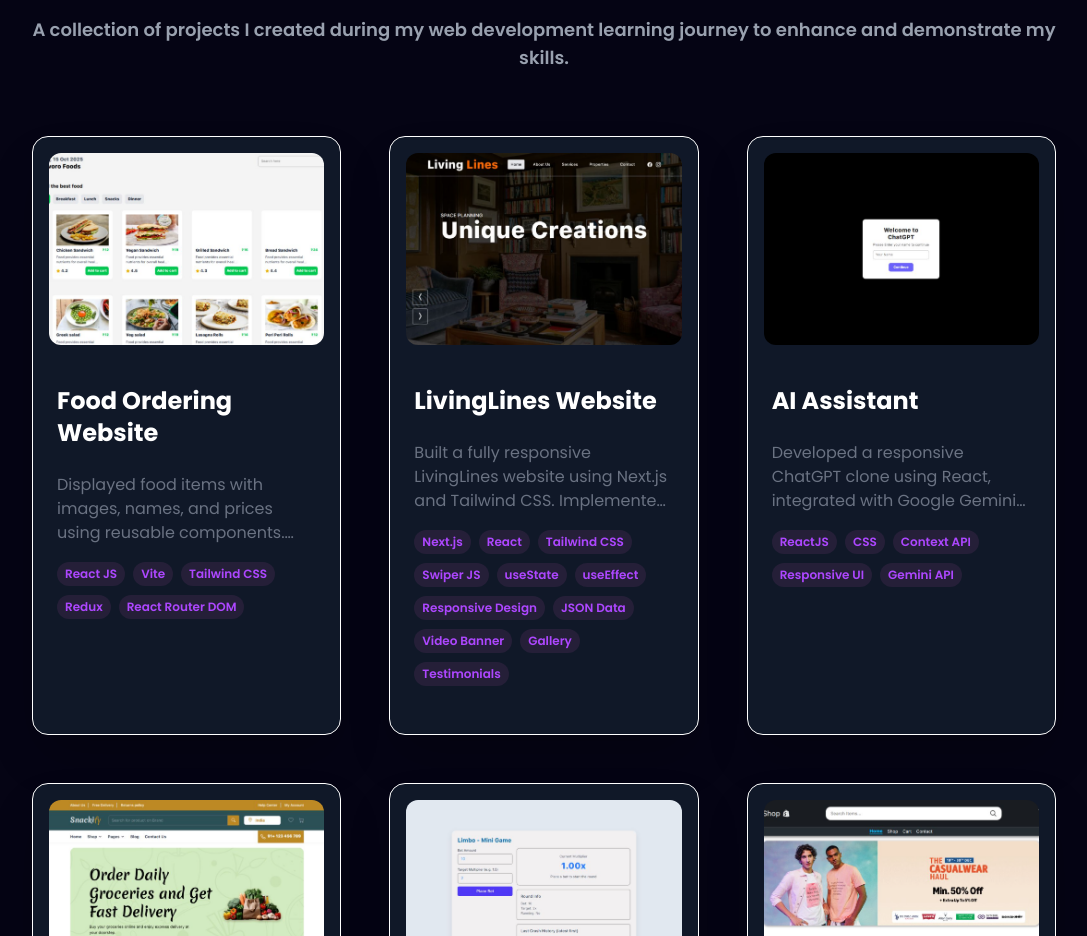
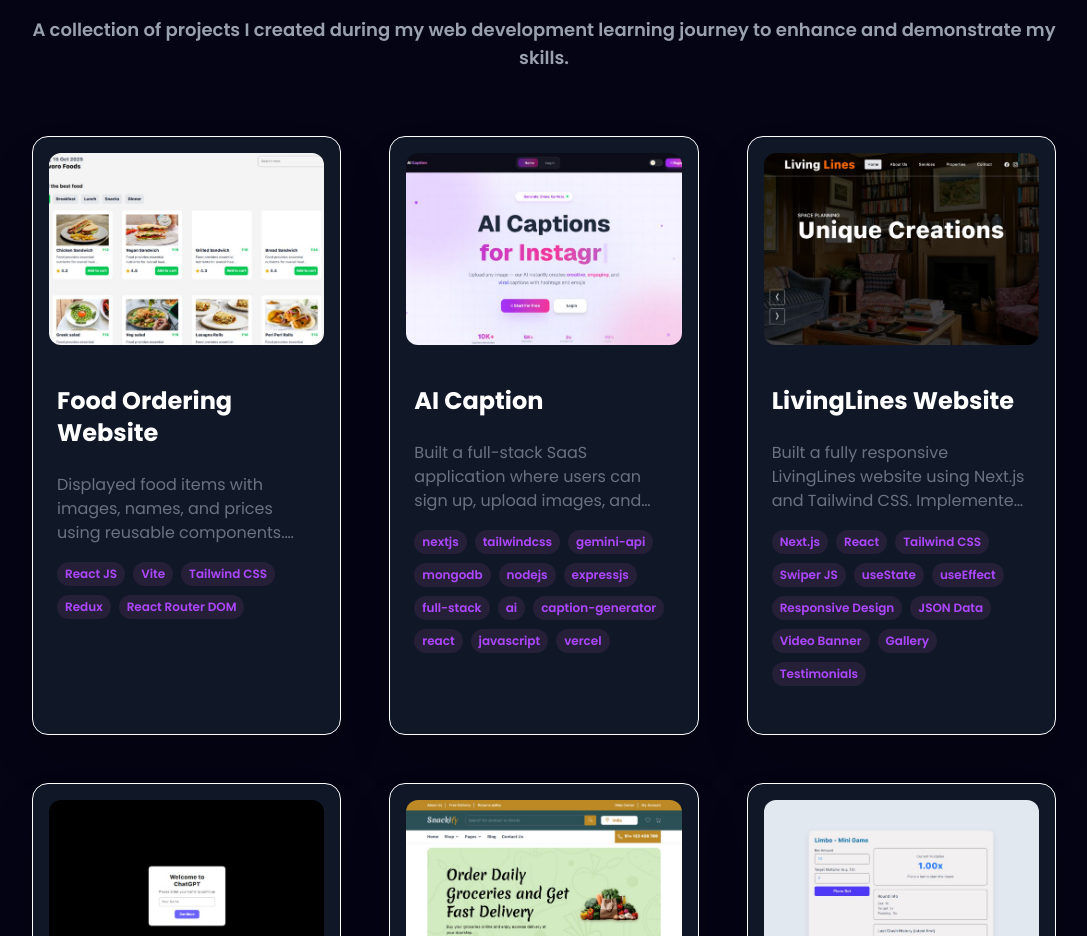
Before and after one commit to isimrangupta/Diksha-Portfolio, a React (Vite) app: page / in a window 1280 px wide. Shown: the part 1860-2796 px from the top of the page, without its empty margins (96-1183 px from the left). Built offline with nearby package versions, Linux system fonts and the light colour scheme.

Commit message:
added new project

```diff
--- a/src/constants.js
+++ b/src/constants.js
@@ -19,6 +19,7 @@ import ignouLogo from "./assets/education_logo/ignouLogo.png";
 import pwLogo from "./assets/education_logo/pw.jpeg";
 
 // Project Section Logo's
+import captionGeneratorLogo from "./assets/work_logo/ai-caption-generator.png";
 import amazonLogo from "./assets/work_logo/amazon.png";
 import apni_shopLogo from "./assets/work_logo/apni_shop.png";
 import livingLineLogo from "./assets/work_logo/livingLine.png";
@@ -92,7 +93,31 @@ export const projects = [
   },
 
   {
-    id: 1,
+    id: 2,
+    title: "AI Caption",
+    description:
+      "Built a full-stack SaaS application where users can sign up, upload images, and instantly receive creative AI-generated captions powered by Google Gemini API. Features JWT authentication, personal dashboard, and MongoDB database — deployed on Vercel.",
+    image: captionGeneratorLogo,
+    tags: [
+      " nextjs",
+      "tailwindcss",
+      "gemini-api",
+      "mongodb",
+      "nodejs",
+      "expressjs",
+      "full-stack",
+      "ai",
+      "caption-generator",
+      "react",
+      "javascript",
+      "vercel",
+    ],
+    github: "https://github.com/isimrangupta/ai-caption-generator",
+    webapp: "https://ai-caption-generator-omega.vercel.app/",
+  },
+
+  {
+    id: 2,
     title: "LivingLines Website",
     description:
       "Built a fully responsive LivingLines website using Next.js and Tailwind CSS. Implemented dynamic Hero section with Swiper slides, Marquee animation with useState/useEffect, Gallery & Testimonials from JSON data, Video Banner with CTA, Services & Design Process sections. Focused on responsive design, modern UI practices, and deployed on Vercel.",
@@ -115,7 +140,7 @@ export const projects = [
   },
 
   {
-    id: 2,
+    id: 3,
     title: "AI Assistant",
     description:
       "Developed a responsive ChatGPT clone using React, integrated with Google Gemini AI API to deliver real-time chatbot responses. Designed a clean and modern user interface with custom CSS and React Icons, enhancing overall visual appeal. Implemented dark/light mode toggle and animated loading indicators to improve user experience. Managed application state efficiently using Context API, handling user input, loading states, and chat history seamlessly.",
@@ -126,7 +151,7 @@ export const projects = [
   },
 
   {
-    id: 3,
+    id: 4,
     title: "Snackify Website",
     description:
       "Developed a responsive food and grocery e-commerce web application using Next.js and TypeScript. Users can browse products, explore categories, and add items to the cart with a basic checkout flow. Implemented reusable UI components and structured the project using the App Router for better scalability and maintainability.",
@@ -136,27 +161,19 @@ export const projects = [
     webapp: " https://snackify-next-js.vercel.app/",
   },
 
-
-
   {
-    id: 4,
+    id: 5,
     title: "Limbo Mini Game",
     description:
       "Developed a Limbo-style mini betting game using React.js where users can enter a bet amount and set a target multiplier. The game generates a random crash multiplier, and users win or lose based on whether the target is reached. Implemented real-time multiplier display, round information, and crash history tracking. Built a responsive and clean user interface using Tailwind CSS while managing dynamic state and game logic with JavaScript",
     image: limboGameLogo,
-    tags: [
-      "React JS",
-      "JavaScript (ES6+)",
-      "Tailwind CSS",
-      "HTML5",
-      "Vite",
-    ],
+    tags: ["React JS", "JavaScript (ES6+)", "Tailwind CSS", "HTML5", "Vite"],
     github: "https://github.com/isimrangupta/Limbo-Game",
     webapp: "https://limbo-game-three.vercel.app/",
   },
 
   {
-    id: 5,
+    id: 6,
     title: "ApniShop Ecommerce",
     description:
       "Implemented Add to Cart feature using React state hooks for real-time updates and cart management. Built a fully responsive e-commerce platform using ReactJS, featuring smooth navigation with React Router DOM. Developed product listing pages with detailed views, dynamic filtering, and search functionality. Integrated product search functionality to filter items based on user input.",
@@ -173,7 +190,7 @@ export const projects = [
   },
 
   {
-    id: 6,
+    id: 7,
     title: "Amazon Clone",
     description:
       "Built a basic responsive clone of Amazon using only HTML and CSS. The layout includes a navigation bar, product grid, banner section, and footer. The design is mobile-friendly and provides a simple representation of the original Amazon website structure.",
@@ -183,9 +200,8 @@ export const projects = [
     webapp: "https://amazon-clone-rust-two.vercel.app",
   },
 
-
   {
-    id: 7,
+    id: 8,
     title: "Weather App",
     description:
       "Developed a responsive weather forecast application using HTML, CSS, and JavaScript. The app fetches real-time weather data using an external API and displays city-wise temperature, weather condition, and icon. It is fully responsive and works across devices.",
@@ -195,7 +211,7 @@ export const projects = [
     webapp: "https://weather-api-five-flame.vercel.app",
   },
   {
-    id: 8,
+    id: 9,
     title: "Rock Paper Scissors Game",
     description:
       "Created an interactive Rock Paper Scissors game using HTML, CSS, and JavaScript. The game allows the user to play against the computer with live score updates and animated results. The UI is mobile-friendly and fully responsive.",
```
Also changed, not shown: src/assets/work_logo/ai-caption-generator.png (added).
